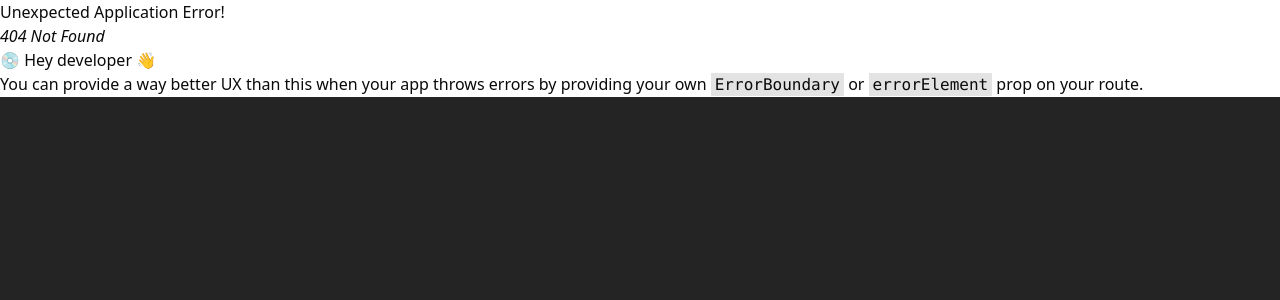
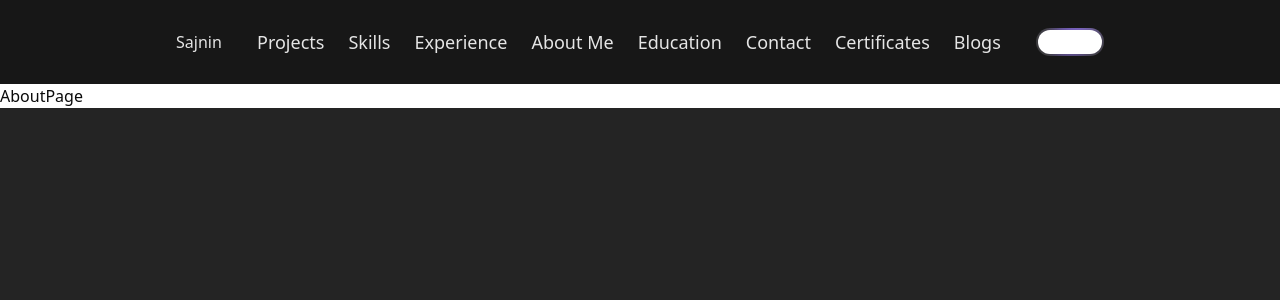
Before and after one commit to Sajnin14/sajnin-frontend, a React (Vite) app: page /about in a window 1280 px wide. Before the commit this address had no page. Shown: the top 300 px of the page. Built offline with nearby package versions, Linux system fonts and the light colour scheme.

Commit message:
others page created

```diff
--- /dev/null
+++ b/src/AllPages/AboutPage.jsx
@@ -0,0 +1,7 @@
+import React from 'react'
+
+export default function AboutPage() {
+  return (
+    <div>AboutPage</div>
+  )
+}
--- /dev/null
+++ b/src/AllPages/ContactPage.jsx
@@ -0,0 +1,7 @@
+import React from 'react'
+
+export default function ContactPage() {
+  return (
+    <div>ContactPage</div>
+  )
+}
--- /dev/null
+++ b/src/AllPages/ProjectPage.jsx
@@ -0,0 +1,7 @@
+import React from 'react'
+
+export default function ProjectPage() {
+  return (
+    <div>ProjectPage</div>
+  )
+}
--- a/src/Shared/Navbar.jsx
+++ b/src/Shared/Navbar.jsx
@@ -1,12 +1,14 @@
 import React from "react";
 import Container from "../components/Common/Container";
 import { NavLink } from "react-router-dom";
+import { path } from 'path';
 
 export default function Navbar() {
   const navLinks = [
     {
       title: "projects",
       id: "projects",
+      path: '/project'
     },
     {
       title: "skills",
@@ -19,6 +21,7 @@ export default function Navbar() {
     {
       title: "about me",
       id: "aboutMe",
+      path: '/about'
     },
     {
       title: "education",
@@ -27,6 +30,7 @@ export default function Navbar() {
     {
       title: "contact",
       id: "contact",
+      path: '/contact'
     },
     {
       title: "certificates",
@@ -51,6 +55,7 @@ export default function Navbar() {
             {navLinks?.map((data, idx) => (
               <button key={idx}>
                 <NavLink
+                  to={data?.path}
                   className={({ isActive }) =>
                     `${navClass} ${isActive ? "" : ""}`
                   }
```
Also changed, not shown: src/router/router.jsx (+15 -0 lines).
